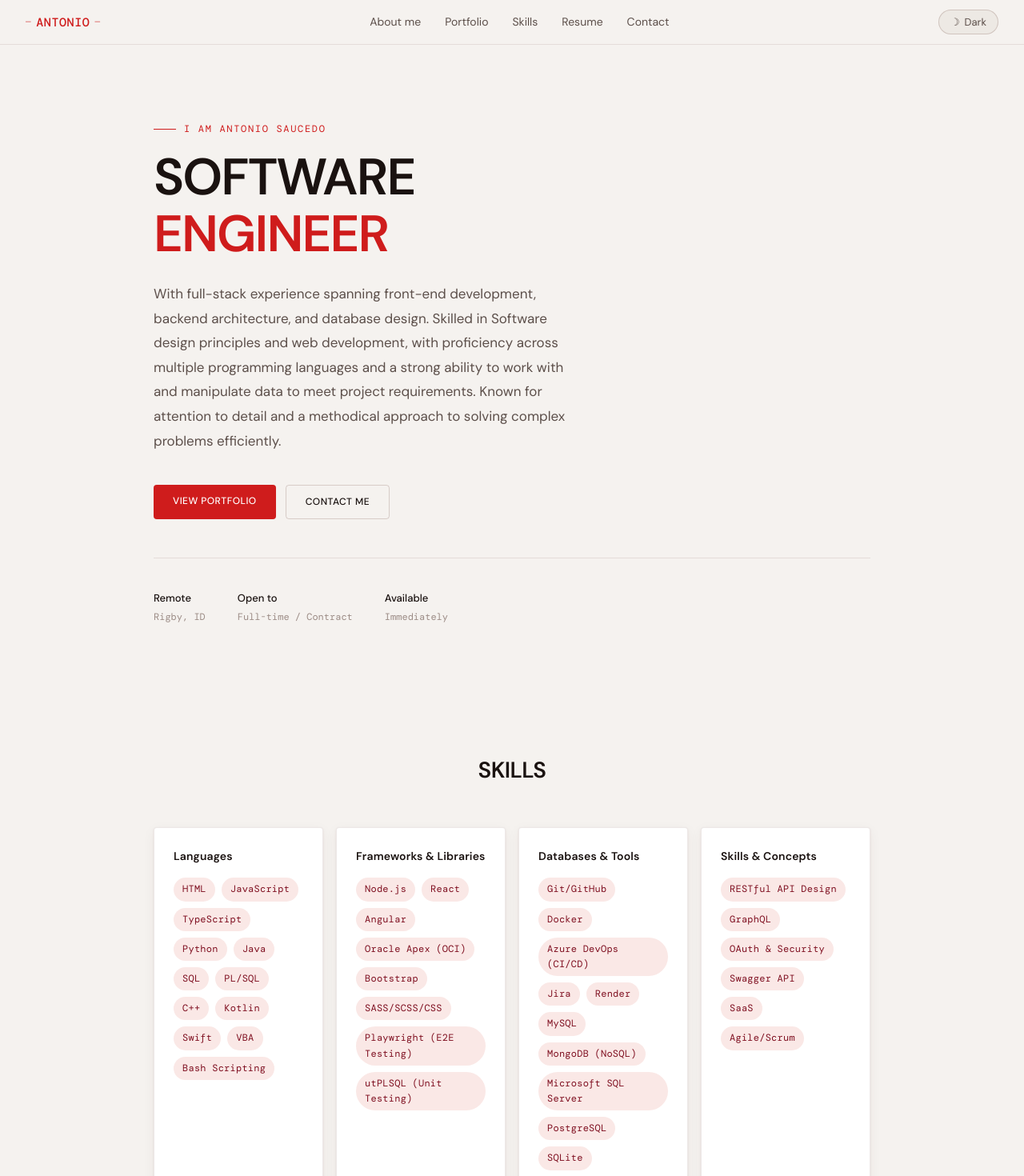
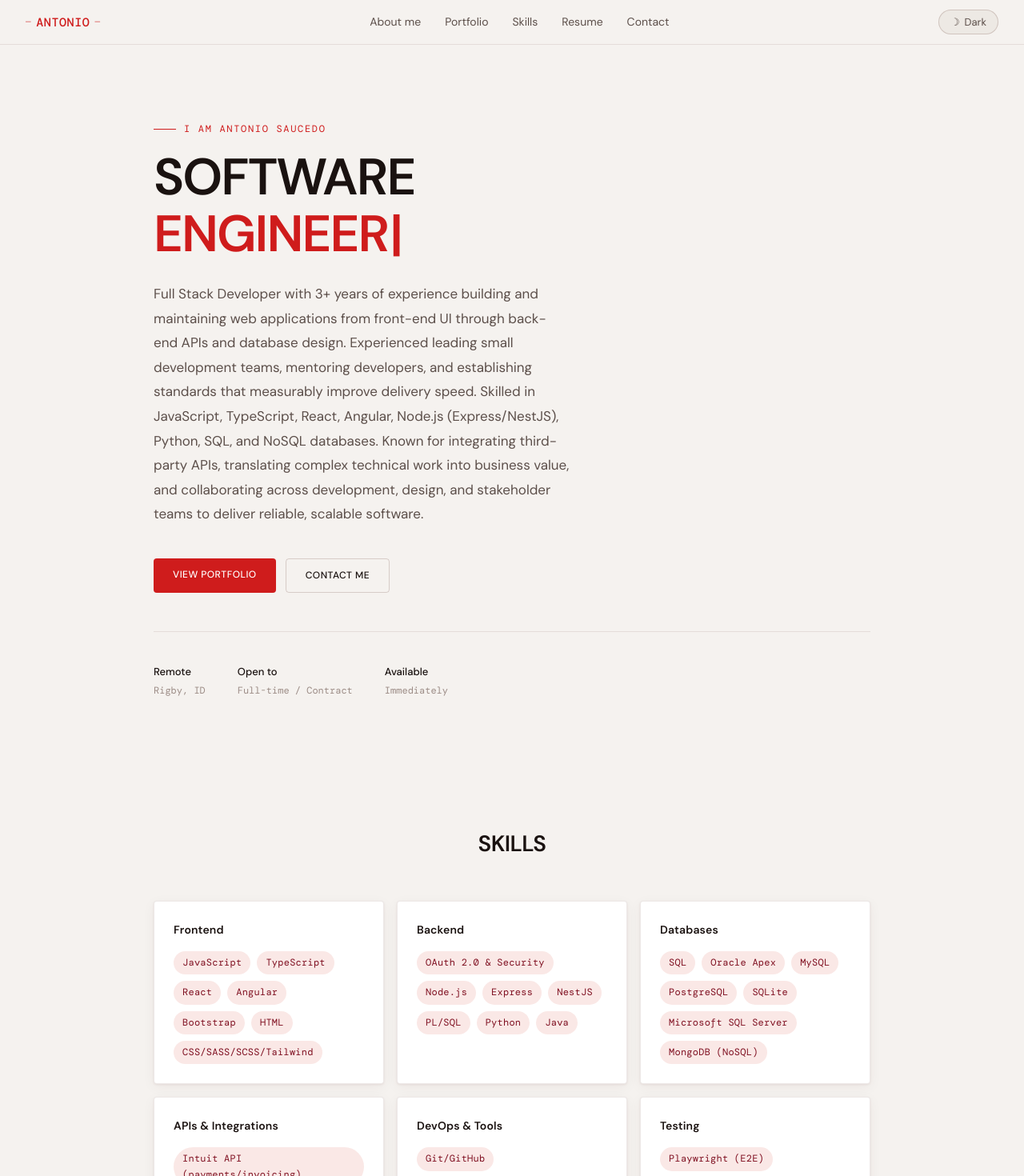
Before and after one commit to Antonio-Saucedo/professional-portfolio, a React (Vite) app: page / in a window 1280 px wide. Shown: the top 1470 px of the page at 80% size. Built offline with nearby package versions, Linux system fonts and the light colour scheme; no server answers.

Commit message:
Updated skills section to match resume

```diff
--- a/src/App.css
+++ b/src/App.css
@@ -316,7 +316,7 @@ section {
 /* ── Skills Cards ── */
 .skills-cards-grid {
     display: grid;
-    grid-template-columns: repeat(4, 1fr);
+    grid-template-columns: repeat(3, minmax(0, 1fr));
     gap: 16px;
 }
 
@@ -329,6 +329,7 @@ section {
     display: flex;
     flex-direction: column;
     gap: 1rem;
+    height: 100%;
 }
 
 .skills-card-title {
@@ -336,12 +337,14 @@ section {
     font-weight: 600;
     color: var(--text);
     letter-spacing: 0.01em;
+    flex-shrink: 0;
 }
 
 .skills-card-tags {
     display: flex;
     flex-wrap: wrap;
     gap: 8px;
+    align-content: start;
 }
 
 .skills-card-tag {
@@ -756,7 +759,7 @@ footer p {
 }
 
 /* ── Responsive ── */
-@media (max-width: 768px) {
+@media (max-width: 860px) {
     .skills-cards-grid {
         grid-template-columns: repeat(2, 1fr);
     }
@@ -806,10 +809,6 @@ footer p {
         padding: 3.5rem 1rem;
     }
 
-    .skills-cards-grid {
-        grid-template-columns: 1fr;
-    }
-
     .contact-wrap, .form-row {
         grid-template-columns: 1fr;
     }
@@ -829,3 +828,9 @@ footer p {
         gap: 0.5rem;
     }
 }
+
+@media (max-width: 505px) {
+    .skills-cards-grid {
+        grid-template-columns: 1fr;
+    }
+}
--- a/src/App.tsx
+++ b/src/App.tsx
@@ -119,11 +119,13 @@ function App() {
             <section className="hero" id="about">
                 <div className="hero-eyebrow">I Am Antonio Saucedo</div>
                 <h1>Software<br/><em>Engineer</em></h1>
-                <p className="hero-bio">With full-stack experience spanning front-end development, backend architecture,
-                    and database design. Skilled in Software design principles and web development, with proficiency
-                    across multiple programming languages and a strong ability to work with and manipulate data to meet
-                    project requirements. Known for attention to detail and a methodical approach to solving complex
-                    problems efficiently.</p>
+                <p className="hero-bio">Full Stack Developer with 3+ years of experience building and maintaining web
+                    applications from front-end UI through back-end APIs and database design. Experienced leading small
+                    development teams, mentoring developers, and establishing standards that measurably improve delivery
+                    speed. Skilled in JavaScript, TypeScript, React, Angular, Node.js (Express/NestJS), Python, SQL, and
+                    NoSQL databases. Known for integrating third-party APIs, translating complex technical work into
+                    business value, and collaborating across development, design, and stakeholder teams to deliver
+                    reliable, scalable software.</p>
                 <div className="hero-cta">
                     <a href="#projects" className="btn-primary">View Portfolio</a>
                     <a href="#contact" className="btn-secondary">Contact Me</a>
@@ -151,20 +153,36 @@ function App() {
                 <div className="skills-cards-grid">
                     {[
                         {
-                            title: 'Languages',
-                            tags: ['HTML', 'JavaScript', 'TypeScript', 'Python', 'Java', 'SQL', 'PL/SQL', 'C++', 'Kotlin', 'Swift', 'VBA', 'Bash Scripting']
+                            title: 'Frontend',
+                            tags: ['JavaScript', 'TypeScript', 'React', 'Angular', 'Bootstrap', 'HTML', 'CSS/SASS/SCSS/Tailwind']
                         },
                         {
-                            title: 'Frameworks & Libraries',
-                            tags: ['Node.js', 'React', 'Angular', 'Oracle Apex (OCI)', 'Bootstrap', 'SASS/SCSS/CSS', 'Playwright (E2E Testing)', 'utPLSQL (Unit Testing)']
+                            title: 'Backend',
+                            tags: ['OAuth 2.0 & Security', 'Node.js', 'Express', 'NestJS', 'PL/SQL', 'Python', 'Java']
                         },
                         {
-                            title: 'Databases & Tools',
-                            tags: ['Git/GitHub', 'Docker', 'Azure DevOps (CI/CD)', 'Jira', 'Render', 'MySQL', 'MongoDB (NoSQL)', 'Microsoft SQL Server', 'PostgreSQL', 'SQLite']
+                            title: 'Databases',
+                            tags: ['SQL', 'Oracle Apex', 'MySQL', 'PostgreSQL', 'SQLite', 'Microsoft SQL Server', 'MongoDB (NoSQL)']
                         },
                         {
-                            title: 'Skills & Concepts',
-                            tags: ['RESTful API Design', 'GraphQL', 'OAuth & Security', 'Swagger API', 'SaaS', 'Agile/Scrum']
+                            title: 'APIs & Integrations',
+                            tags: ['Intuit API (payments/invoicing)', 'IP geolocation APIs', 'RESTful API Design', 'Third-party REST', 'GraphQL', 'Swagger API']
+                        },
+                        {
+                            title: 'DevOps & Tools',
+                            tags: ['Git/GitHub', 'Azure DevOps (CI/CD)', 'Docker', 'Render', 'Bash Scripting', 'Code Review', 'Jira', 'Agile / Scrum', 'SaaS']
+                        },
+                        {
+                            title: 'Testing',
+                            tags: ['Playwright (E2E)', 'utPLSQL (Unit)', 'Jest (Unit)']
+                        },
+                        {
+                            title: 'Other Languages',
+                            tags: ['C++', 'Kotlin', 'Swift', 'Rust', 'VBA']
+                        },
+                        {
+                            title: 'Soft Skills',
+                            tags: ['Cross-functional Collaboration', 'Leadership', 'Conflict Resolution', 'Adaptability', 'Self-Motivated', 'Attention to Detail', 'Continuous Learner', 'Problem-solving', 'Bilingual (Spanish)']
                         },
                     ].map(({title, tags}) => (
                         <div className="skills-card" key={title}>
```
